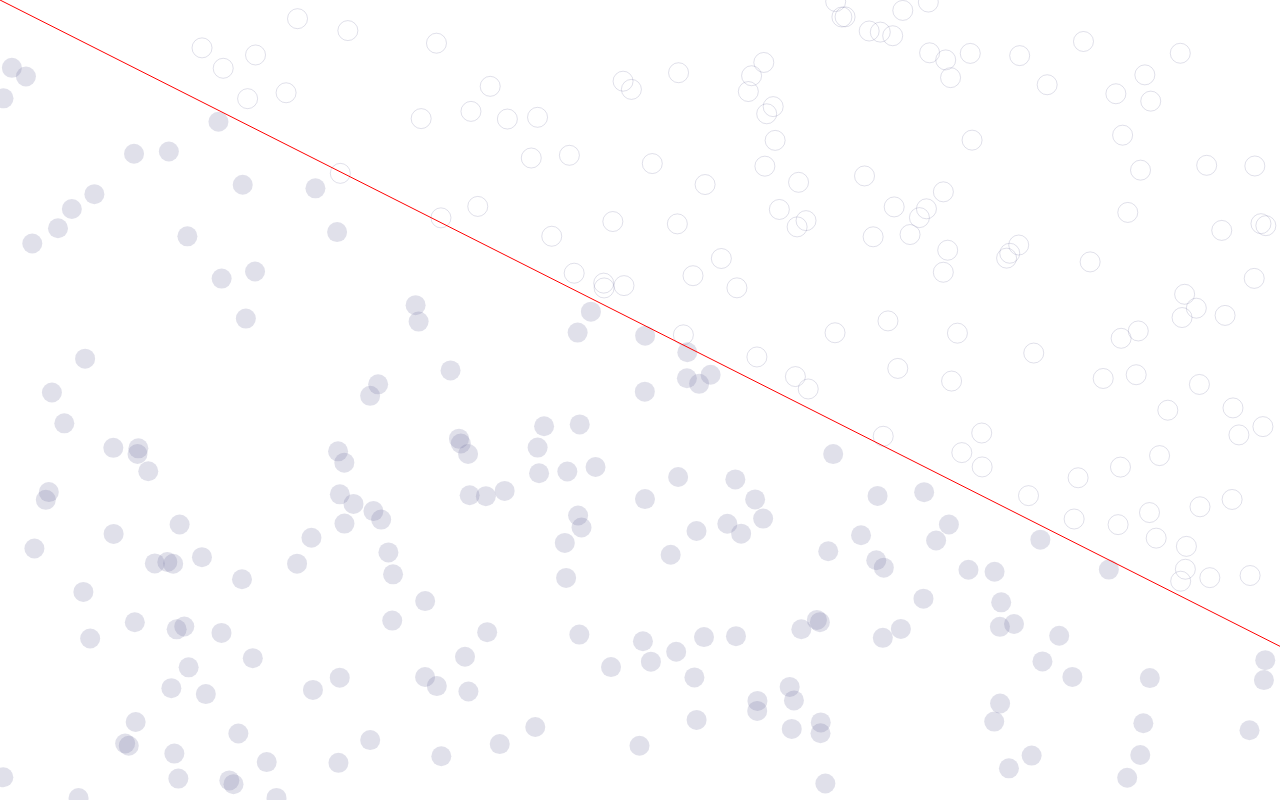
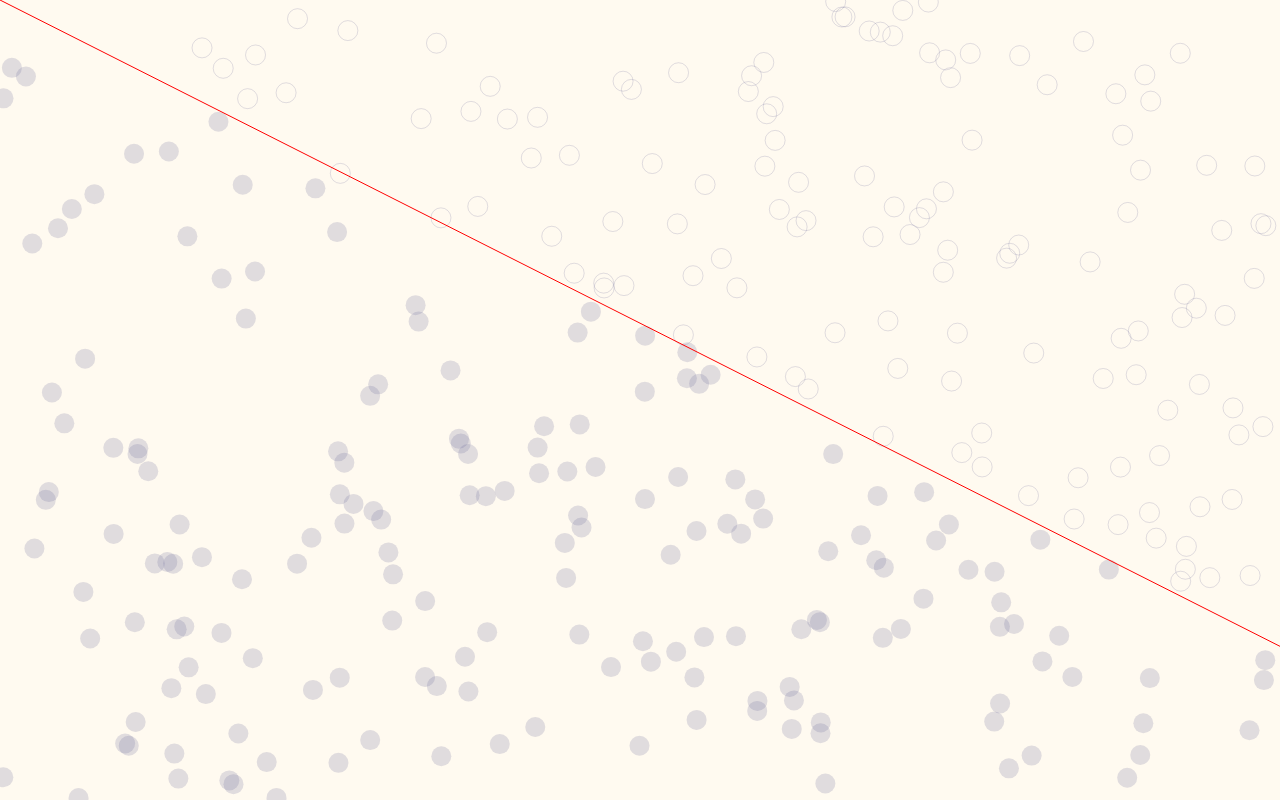
Before and after one commit to liamgriffiths/perceptron, a website: page index.html in a window 1280 px wide. Drawn offline with Linux system fonts and the light colour scheme.

Commit message:
Change bg color

```diff
--- a/index.html
+++ b/index.html
@@ -5,6 +5,7 @@
       body {
         padding: 0;
         margin: 0;
+        background: floralwhite;
       }
     </style>
   </head>
```
